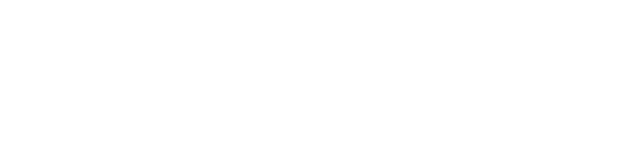
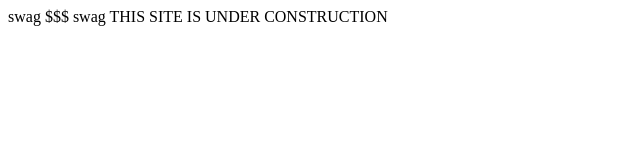
Before and after one commit to justinhe16/justinhe16.github.io, a plain HTML site: page index.html in a window 1280 px wide. Shown: the whole page, without its empty margins (0-640 px from the left). Drawn offline with Linux system fonts and the light colour scheme.

Commit message:
construction sign

```diff
--- a/index.html
+++ b/index.html
@@ -4,6 +4,7 @@
 	<title>Justin He</title>
 </head>
 <body>
-
+swag $$$ swag
+THIS SITE IS UNDER CONSTRUCTION
 </body>
 </html>
```
